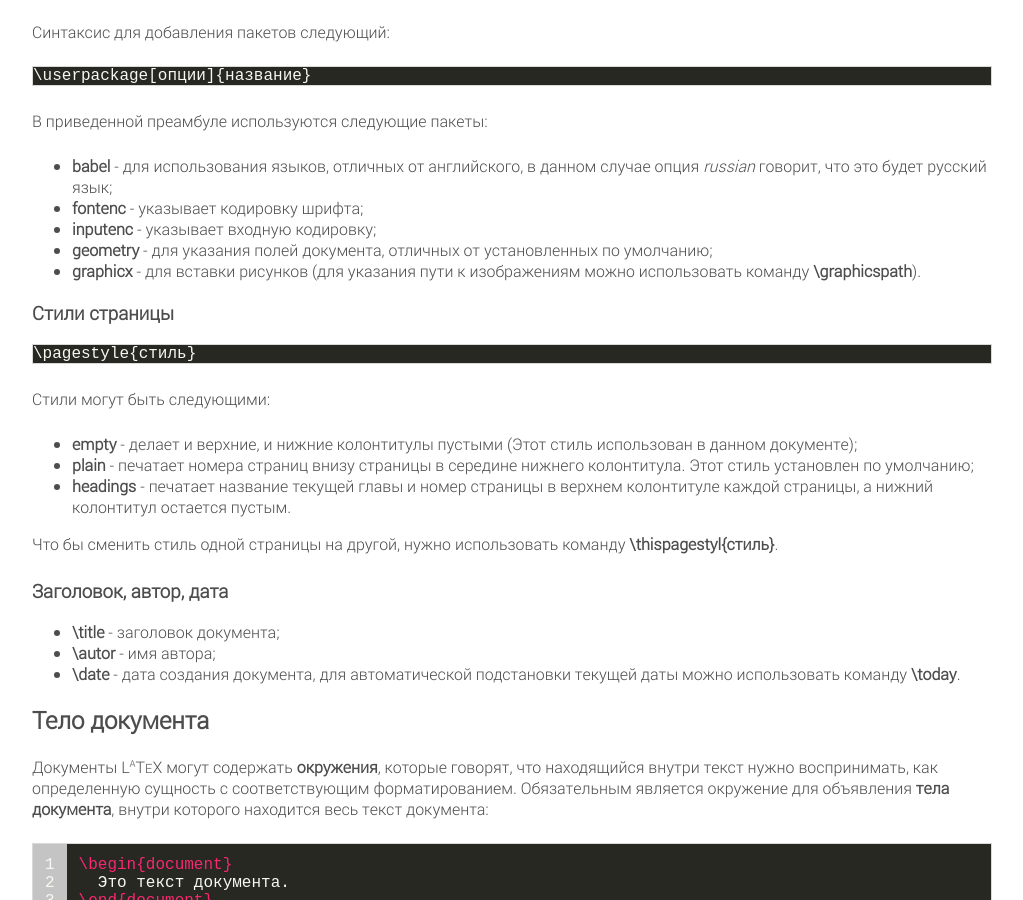
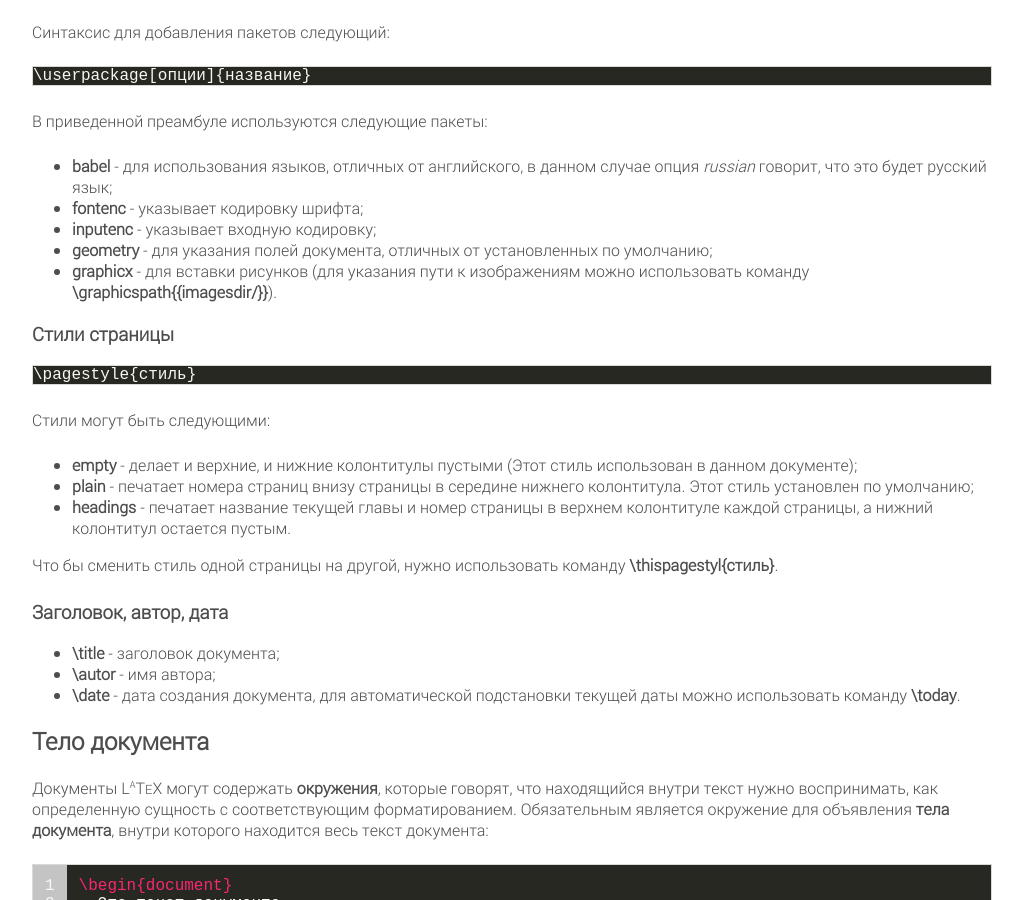
Before and after one commit to trean/trean.github.io, a Jekyll site: the page built from _posts/2016-06-30-latex-minimum.markdown, in a window 1280 px wide and 900 px high, scrolled down 1802 px. Shown: the whole window, without its empty margins (128-1151 px from the left). Built offline with Jekyll 4.4.1, drawn with Linux system fonts in a browser that asks for light colours; nearby versions of some CDN libraries; comment, search, counter and statistics services are not loaded.

Commit message:
fix post

```diff
--- a/_posts/2016-06-30-latex-minimum.markdown
+++ b/_posts/2016-06-30-latex-minimum.markdown
@@ -68,7 +68,7 @@ excerpt_separator: <!--more-->
 * **fontenc** - указывает кодировку шрифта;
 * **inputenc** - указывает входную кодировку;
 * **geometry** - для указания полей документа, отличных от установленных по умолчанию;
-* **graphicx** - для вставки рисунков (для указания пути к изображениям можно использовать команду **\graphicspath{{imagesdir/}}**).
+* **graphicx** - для вставки рисунков (для указания пути к изображениям можно использовать команду **\graphicspath&#123;&#123;imagesdir/&#125;&#125;**).
 
 ### Стили страницы ###
 {% highlight latex %}
```
Also changed, not shown: 1 other file.
